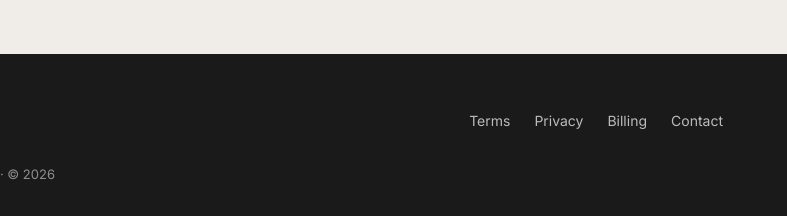
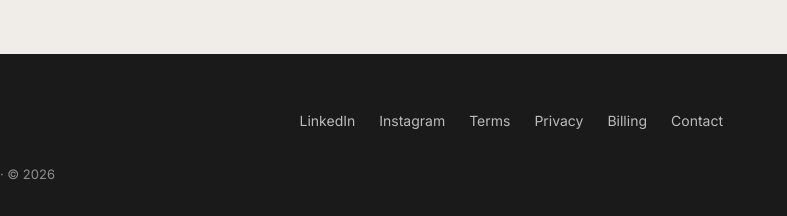
Before and after one commit to aaronk-git/kco-systems, a website: page public/index.html in a window 1280 px wide. Shown: the part 1112-1328 px from the top of the page, 493-1280 px from the left. Drawn offline with Linux system fonts and the light colour scheme.

Commit message:
Add LinkedIn + Instagram social links to footer

```diff
--- a/public/index.html
+++ b/public/index.html
@@ -313,6 +313,8 @@
       KCo Systems
     </a>
     <div class="footer-links">
+      <a href="https://www.linkedin.com/in/aaronkaratas/" target="_blank" rel="noopener">LinkedIn</a>
+      <a href="https://www.instagram.com/" target="_blank" rel="noopener">Instagram</a>
       <a href="/terms">Terms</a>
       <a href="/privacy">Privacy</a>
       <a href="/billing-terms">Billing</a>
```
